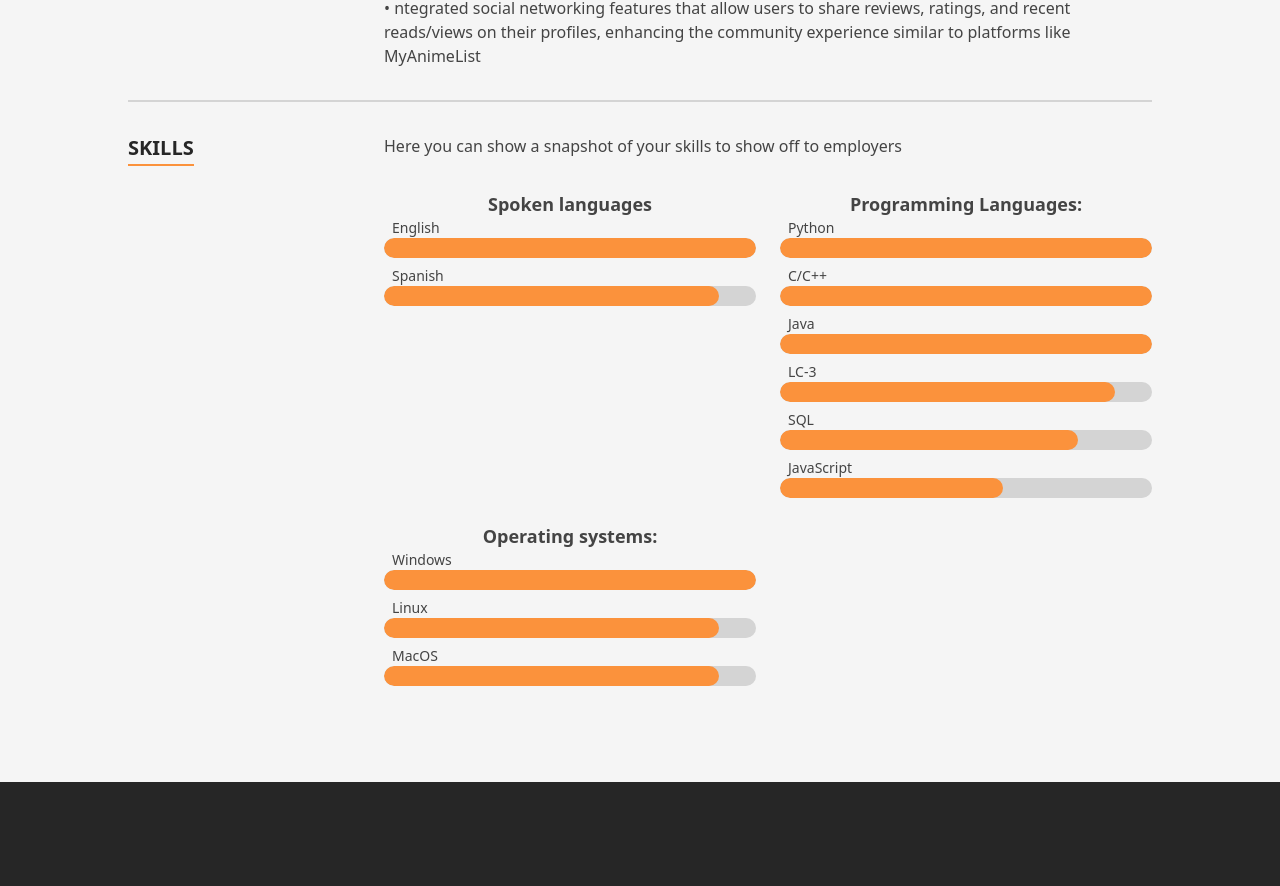
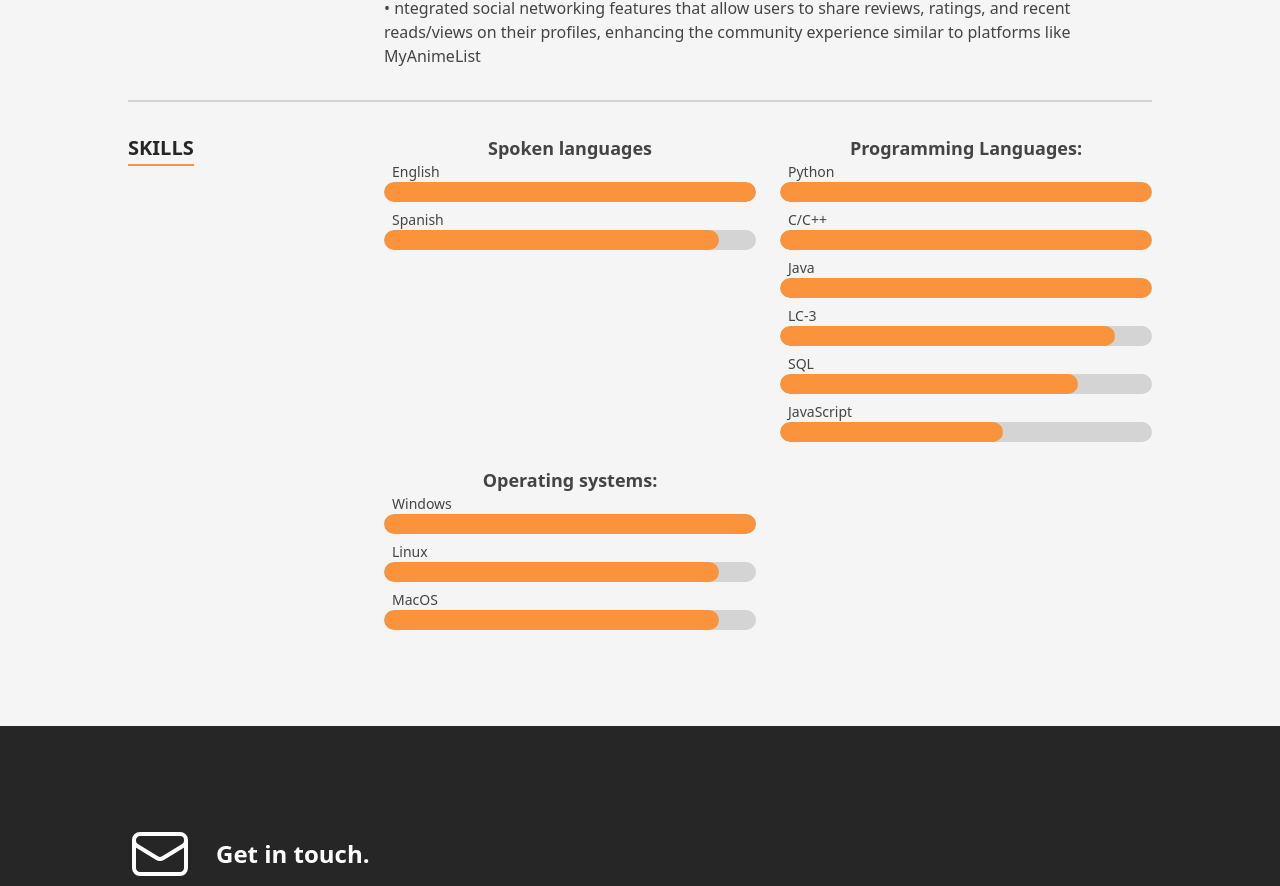
Before and after one commit to cr-droid/ResumeWeb, a Next.js app: page / in a window 1280 px wide. Shown: the part 3038-3924 px from the top of the page. Built offline with nearby package versions, Linux system fonts and the light colour scheme.

Commit message:
Removed skills template descr

```diff
--- a/src/components/Sections/Resume/index.tsx
+++ b/src/components/Sections/Resume/index.tsx
@@ -22,7 +22,7 @@ const Resume: FC = memo(() => {
           ))}
         </ResumeSection>
         <ResumeSection title="Skills">
-          <p className="pb-8">Here you can show a snapshot of your skills to show off to employers</p>
+          {/* <p className="pb-8">Here you can show a snapshot of your skills to show off to employers</p> */}
           <div className="grid grid-cols-1 gap-6 md:grid-cols-2">
             {skills.map((skillgroup, index) => (
               <SkillGroup key={`${skillgroup.name}-${index}`} skillGroup={skillgroup} />
```
